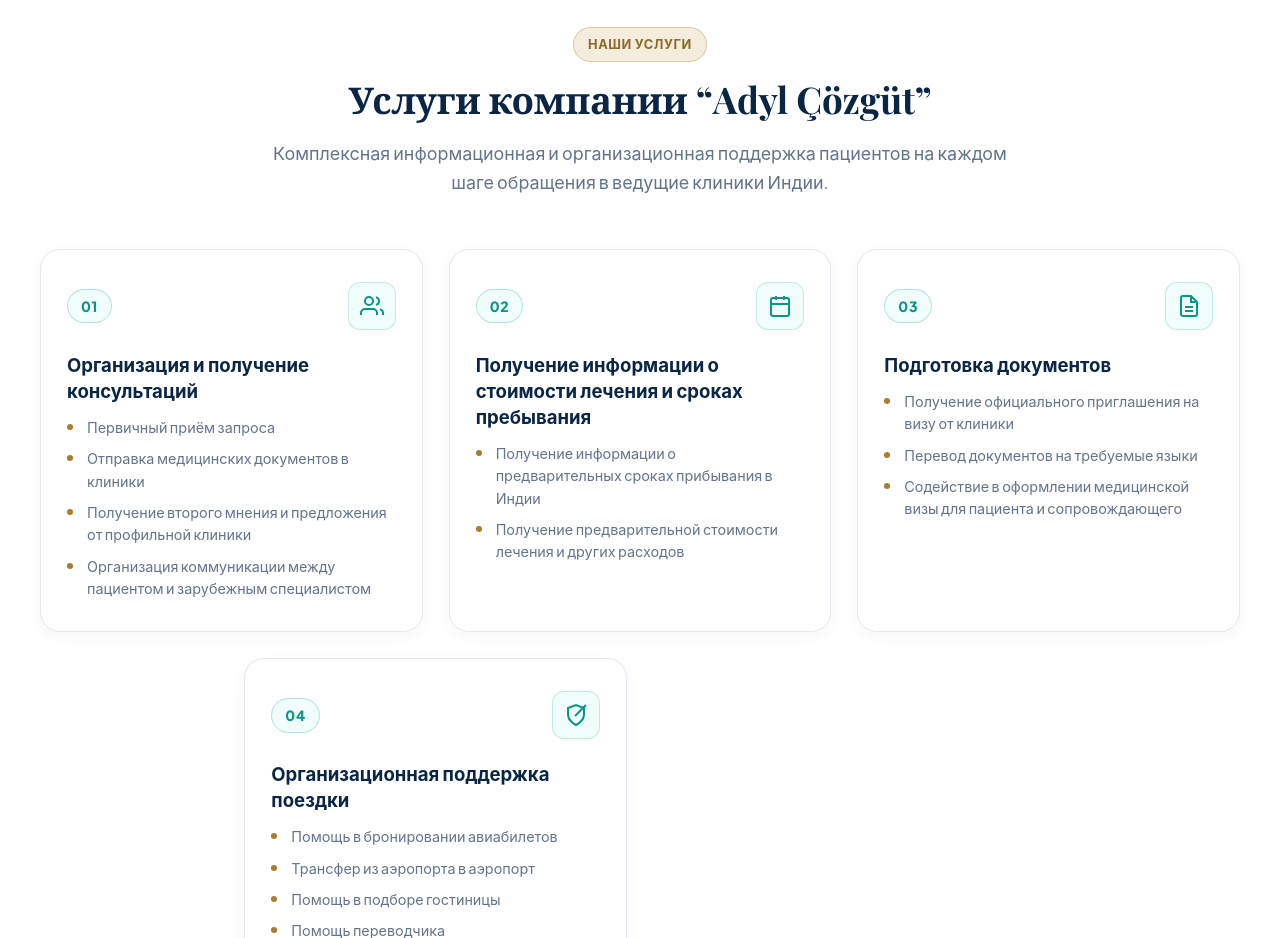
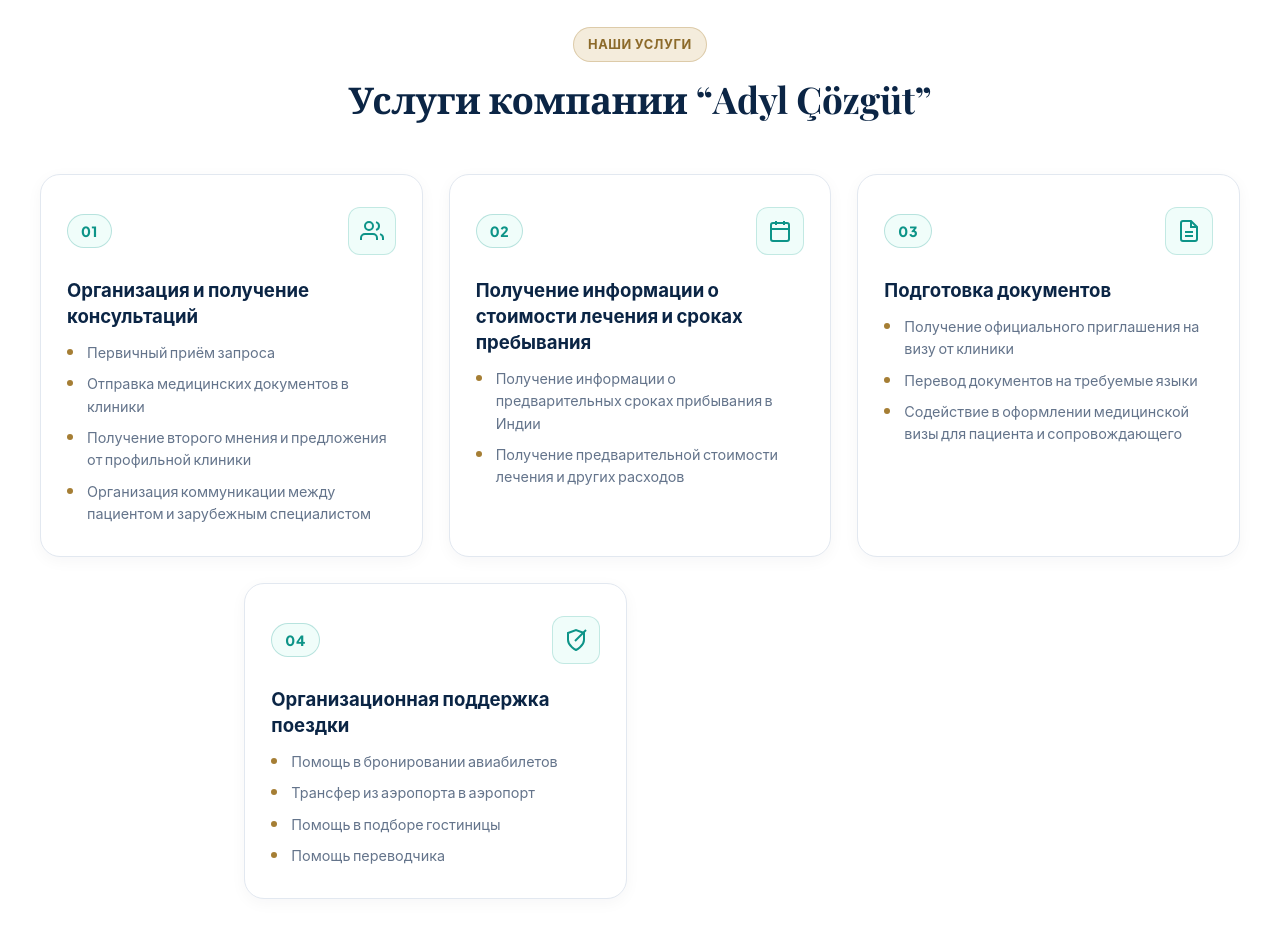
Before and after one commit to sultanmurad89/adyl-cozgut, a plain HTML site: page index.html in a window 1280 px wide. Shown: the part 1820-2758 px from the top of the page. Drawn offline with nearby package versions, Linux system fonts and the light colour scheme.

Commit message:
Add files via upload

```diff
--- a/index.html
+++ b/index.html
@@ -336,9 +336,6 @@
       <div class="section-header fade-up">
         <span class="section-badge">Наши услуги</span>
         <h2 class="section-title">Услуги компании “Adyl Çözgüt”</h2>
-        <p class="section-subtitle">
-          Комплексная информационная и организационная поддержка пациентов на каждом шаге обращения в ведущие клиники Индии.
-        </p>
       </div>
 
       <div class="services-grid services-grid-clean">
```
